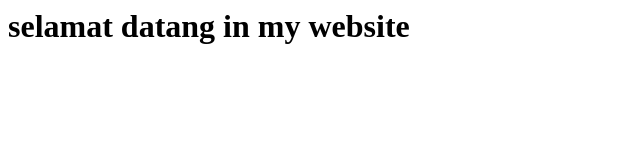
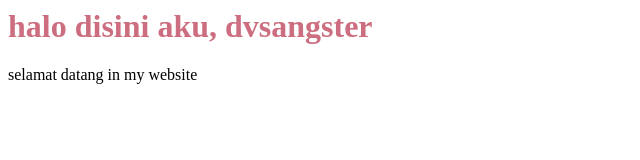
Before and after one commit to littlesangster/profile, a plain HTML site: page index.html in a window 1280 px wide. Shown: the whole page, without its empty margins (0-640 px from the left). Drawn offline with Linux system fonts and the light colour scheme.

Commit message:
Update index.html

```diff
--- a/index.html
+++ b/index.html
@@ -1,2 +1,2 @@
-<h1 style="color:#cc6e7f> halo disini aku, dvsangster </h1>
+<h1 style="color:#cc6e7f"> halo disini aku, dvsangster </h1>
 <p> selamat datang in my website </p>
```
